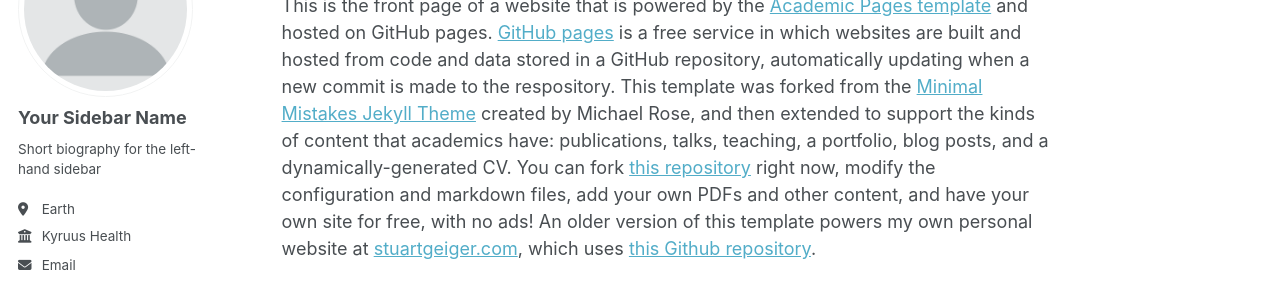
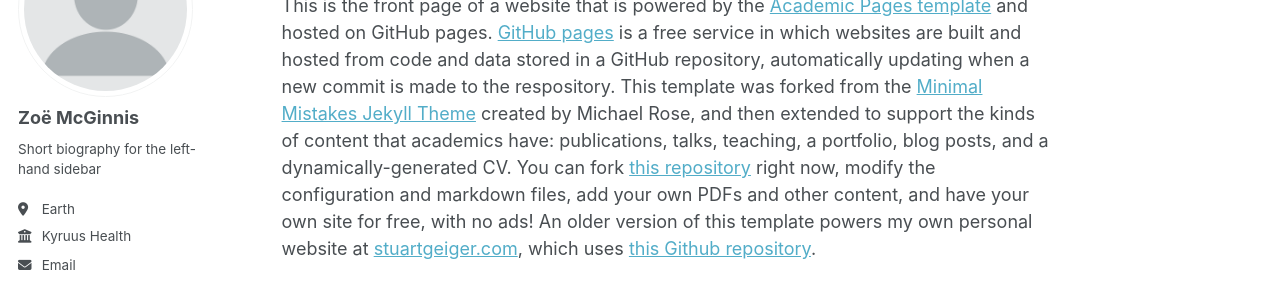
Before and after one commit to Mickmcginnis/zmcginnis, a Jekyll site: the page built from _pages/about.md, in a window 1280 px wide. Shown: the part 184-471 px from the top of the page. Built offline with Jekyll 4.4.1, drawn with Linux system fonts in a browser that asks for light colours; some web fonts are replaced.

Commit message:
Change sidebar name

```diff
--- a/_config.yml
+++ b/_config.yml
@@ -22,7 +22,7 @@ repository               : "MickMcginnis/zmcginnis.github.io"
 author:
   # Biographic information
   avatar           : "profile.png"
-  name             : "Your Sidebar Name"
+  name             : "Zoë McGinnis"
   pronouns         : # example: "she/her"
   bio              : "Short biography for the left-hand sidebar"
   location         : "Earth"
```
